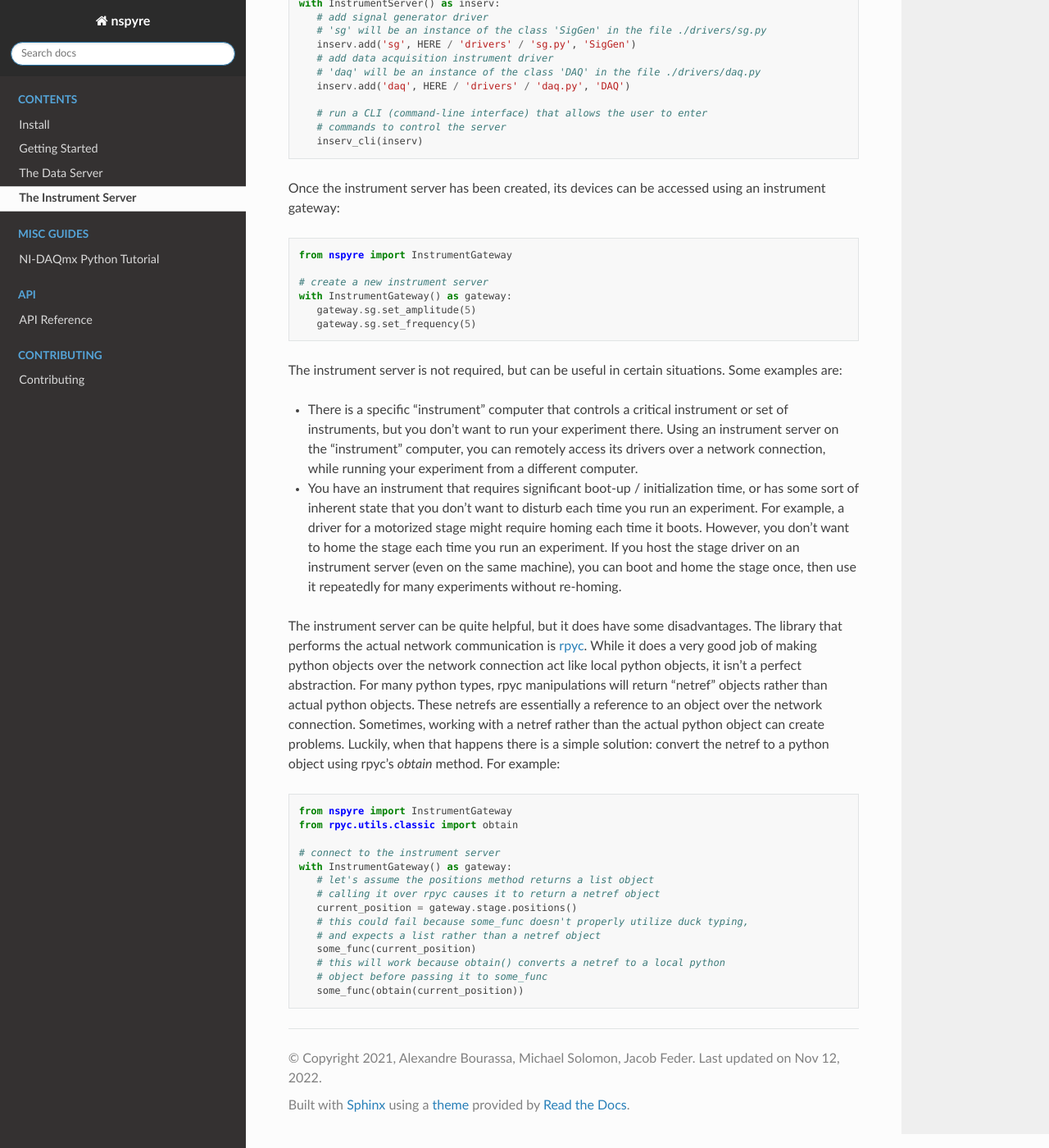
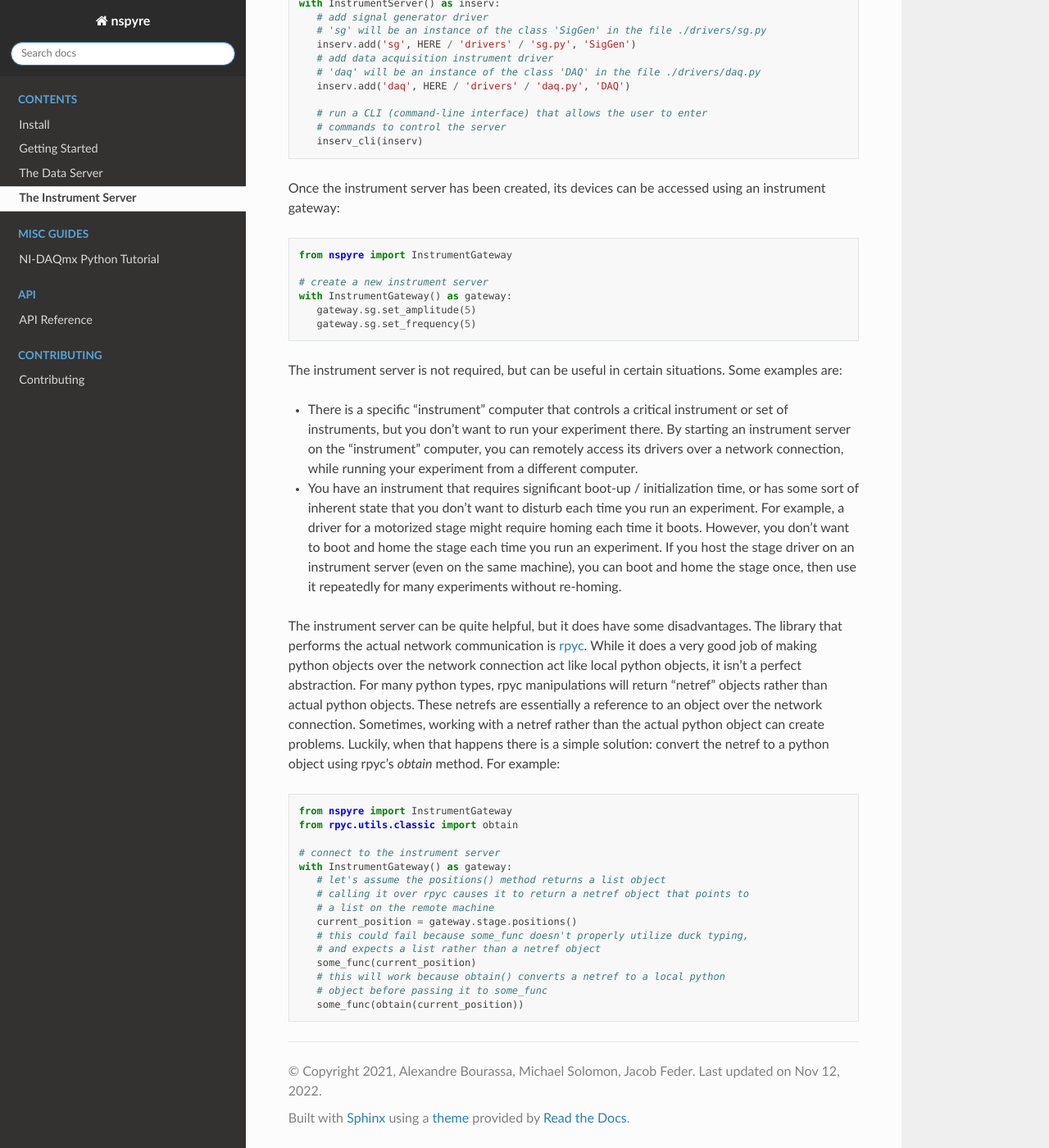
Before and after one commit to nspyre-org/nspyre, a Sphinx documentation site: the page built from docs/source/instrument_server.rst, in a window 1280 px wide and 1400 px high, scrolled down 536 px. Shown: the whole window at 82% size. Built offline with Sphinx 7.4.7 and the Read the Docs theme 2.0.0, drawn with Linux system fonts in a browser that asks for light colours; some of the changed text lies outside the part shown.

Commit message:
fix some instrument server doc typos

```diff
--- a/docs/source/instrument_server.rst
+++ b/docs/source/instrument_server.rst
@@ -45,8 +45,9 @@ Once the instrument server has been created, its devices can be accessed using a
 
 The instrument server is not required, but can be useful in certain situations. Some examples are:
 
-- There is a specific "instrument" computer that controls a critical instrument or set of instruments, but you don't want to run your experiment there. Using an instrument server on the "instrument" computer, you can remotely access its drivers over a network connection, while running your experiment from a different computer.
-- You have an instrument that requires significant boot-up / initialization time, or has some sort of inherent state that you don't want to disturb each time you run an experiment. For example, a driver for a motorized stage might require homing each time it boots. However, you don't want to home the stage each time you run an experiment. If you host the stage driver on an instrument server (even on the same machine), you can boot and home the stage once, then use it repeatedly for many experiments without re-homing.
+- There is a specific "instrument" computer that controls a critical instrument or set of instruments, but you don't want to run your experiment there. By starting an instrument server on the "instrument" computer, you can remotely access its drivers over a network connection, while running your experiment from a different computer.
+
+- You have an instrument that requires significant boot-up / initialization time, or has some sort of inherent state that you don't want to disturb each time you run an experiment. For example, a driver for a motorized stage might require homing each time it boots. However, you don't want to boot and home the stage each time you run an experiment. If you host the stage driver on an instrument server (even on the same machine), you can boot and home the stage once, then use it repeatedly for many experiments without re-homing.
 
 The instrument server can be quite helpful, but it does have some disadvantages. The library that performs the actual network communication is `rpyc <https://rpyc.readthedocs.io/en/latest/>`__. While it does a very good job of making python objects over the network connection act like local python objects, it isn't a perfect abstraction. For many python types, rpyc manipulations will return "netref" objects rather than actual python objects. These netrefs are essentially a reference to an object over the network connection. Sometimes, working with a netref rather than the actual python object can create problems. Luckily, when that happens there is a simple solution: convert the netref to a python object using rpyc's `obtain` method. For example:
 
@@ -57,8 +58,9 @@ The instrument server can be quite helpful, but it does have some disadvantages.
 
    # connect to the instrument server
    with InstrumentGateway() as gateway:
-      # let's assume the positions method returns a list object
-      # calling it over rpyc causes it to return a netref object
+      # let's assume the positions() method returns a list object
+      # calling it over rpyc causes it to return a netref object that points to
+      # a list on the remote machine
       current_position = gateway.stage.positions()
       # this could fail because some_func doesn't properly utilize duck typing,
       # and expects a list rather than a netref object
```
Also changed, not shown: other parts of docs/source/instrument_server.rst (+1 -1 lines).
